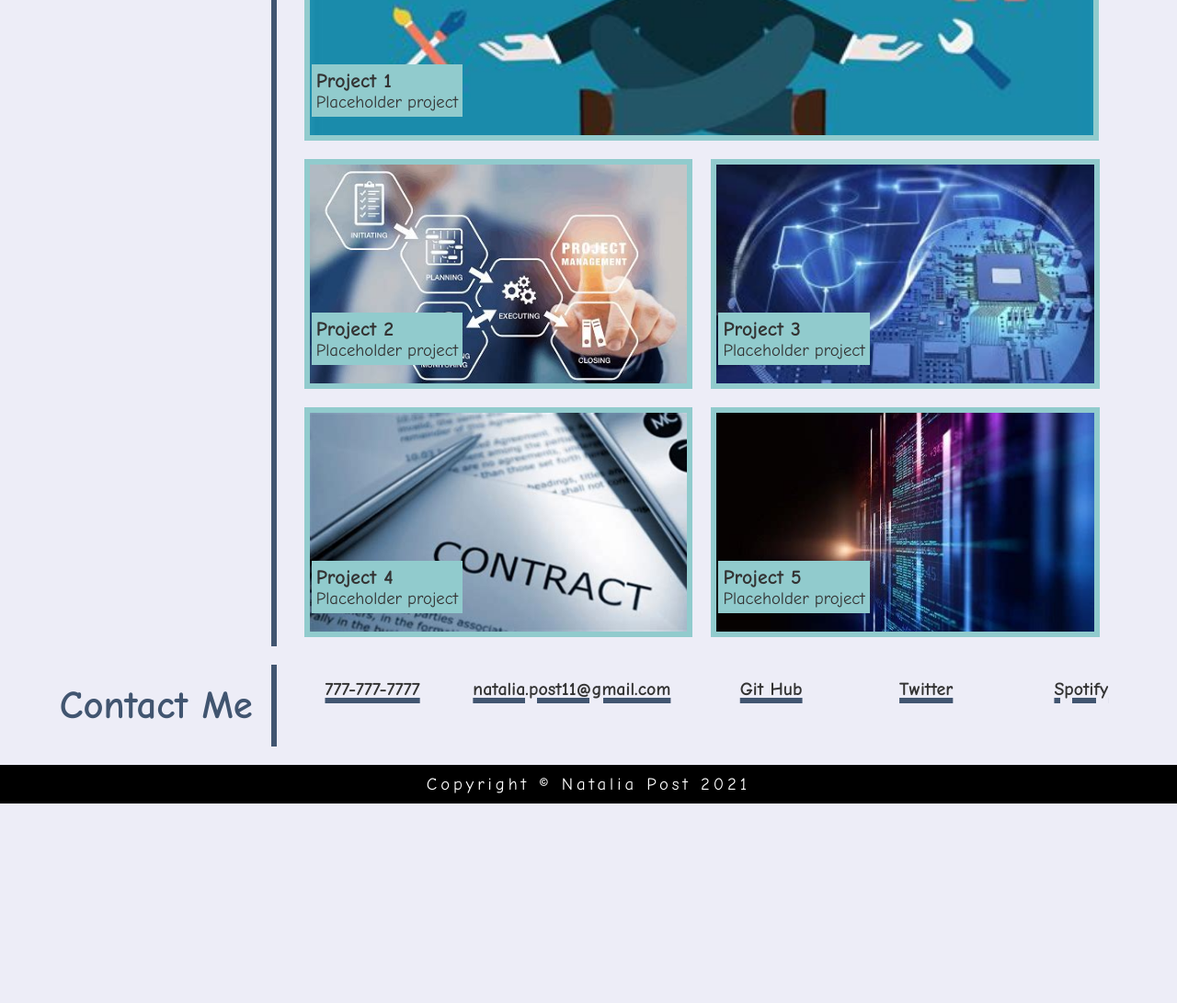
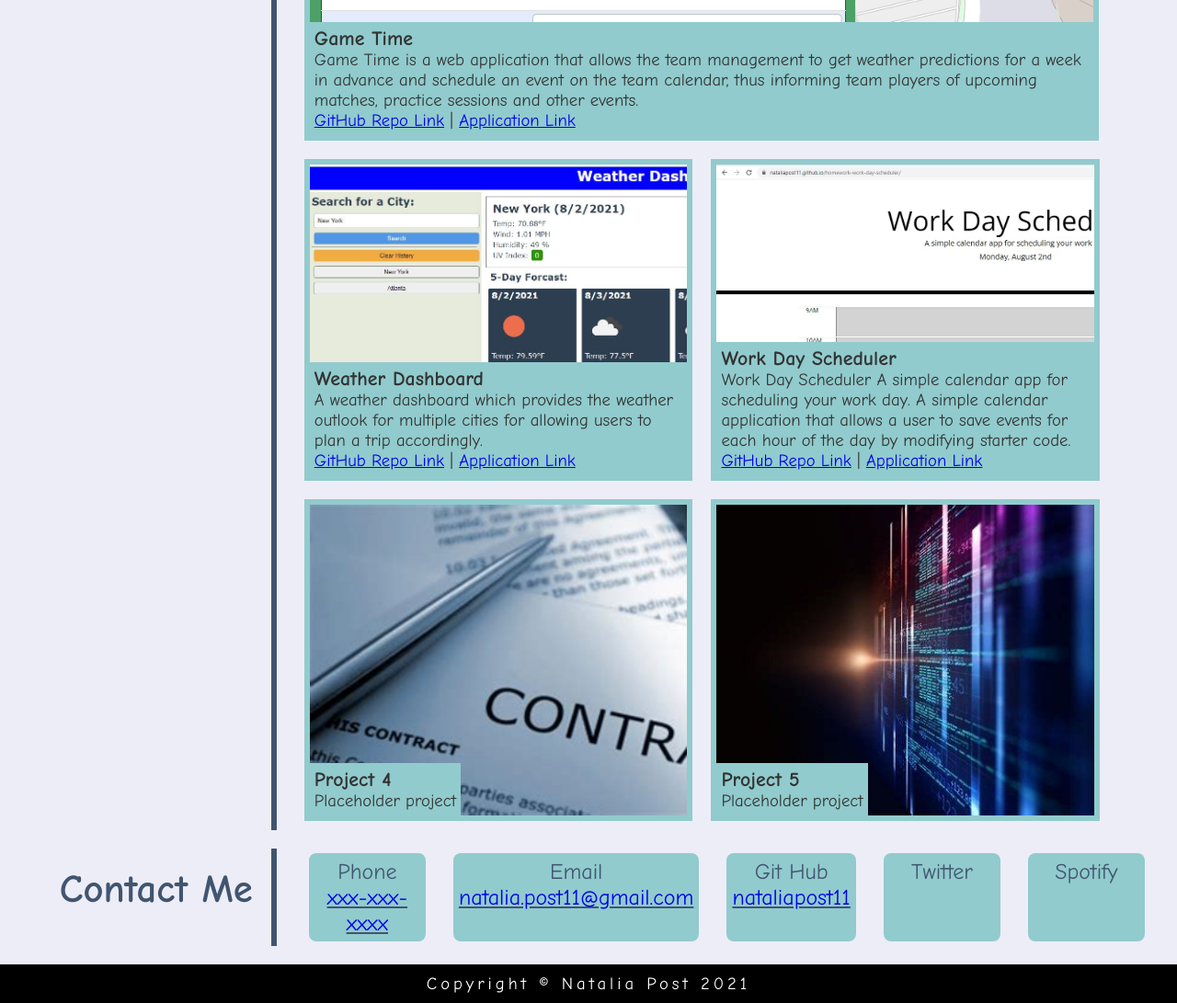
Before and after one commit to nataliapost11/portfolio, a plain HTML site: page Index.html in a window 1280 px wide. Shown: the part 920-2011 px from the top of the page at 92% size. Before the commit the page ends 1794 px from the top, so only its background shows below. Drawn offline with Linux system fonts and the light colour scheme.

Commit message:
updated potfolio

```diff
--- a/Index.html
+++ b/Index.html
@@ -35,15 +35,16 @@
         About Me
       </header>
       <div class="content">
-        <p>Hello, my name is Natalia Post, and I am New York-based freelancer. If I am not freelancing at some at of New York’s finest digital agencies, I am working on projects remotely on for clients all over the world.
-I have a diverse set of skills, ranging from design to HTML + CSS + JavaScript.
+        <p>
+          Hello, my name is Natalia Post, and I am a New York-based freelance Web Developer. If I am not freelancing at
+          some of New
+          York’s finest digital agencies, I am working on projects remotely on for clients all over the world. I have a
+          diverse set of skills, ranging from design to HTML + CSS + JavaScript.
+        </p><br />
+        <p>
+          Certificate of Completion the Institute For Robotic Process Automation & Artificial Intelligence Completed The
+          Next Gen Society: Intro to artificial intelligence.
         </p>
-
-        <br>
-<ul>Certificate of Completion the Institute For Robotic Process Automation & Artificial Intelligence
-Completed The Next Gen Society: Intro to artificial intelligence.
-</ul>
-
       </div>
     </section>
 
@@ -53,29 +54,34 @@ Completed The Next Gen Society: Intro to artificial intelligence.
         Work
       </header>
       <div class="content">
-        <section class="work-card project-1">
-          <a href="#">
+        <section class="work-card project-game-time">
           <header>
-              <h1>Project 1</h1>
-              <p>Placeholder project</p>
+            <h1>Game Time</h1>
+            <p>Game Time is a web application that allows the team management to
+              get weather predictions for a week in advance and schedule an event on the team calendar,
+              thus informing team players of upcoming matches, practice sessions and other events.</p>
+            <a target="_blank" href="https://github.com/nataliapost11/portfolio/">GitHub Repo Link</a> |
+            <a target="_blank" href="https://varunisinha.github.io/game-time/">Application Link</a>
           </header>
-          </a>
         </section>
-        <section class="work-card project-2">
-          <a href="#">
+        <section class="work-card project-weather-dashboard">
           <header>
-              <h1>Project 2</h1>
-              <p>Placeholder project</p>
+            <h1>Weather Dashboard</h1>
+            <p>A weather dashboard which provides the weather outlook for multiple
+              cities for allowing users to plan a trip accordingly.</p>
+            <a target="_blank" href="https://github.com/nataliapost11/homework-weather-dashboard">GitHub Repo Link</a> |
+            <a target="_blank" href="https://nataliapost11.github.io/homework-weather-dashboard/">Application Link</a>
           </header>
-          </a>
         </section>
-        <section class="work-card project-3">
-          <a href="#">
+        <section class="work-card project-workday-scheduler">
           <header>
-              <h1>Project 3</h1>
-              <p>Placeholder project</p>
+            <h1>Work Day Scheduler</h1>
+            <p>Work Day Scheduler A simple calendar app for scheduling your work day.
+              A simple calendar application that allows a user to save events for each hour of the
+              day by modifying starter code.</p>
+            <a href="https://github.com/nataliapost11/homework-work-day-scheduler">GitHub Repo Link</a> |
+            <a target="_blank" href="https://nataliapost11.github.io/homework-work-day-scheduler/">Application Link</a>
           </header>
-          </a>
         </section>
         <section class="work-card project-4">
           <a href="#">
@@ -101,13 +107,15 @@ Completed The Next Gen Society: Intro to artificial intelligence.
       <header>
         Contact Me
       </header>
-      <p class="content">
-        <a href="#">777-777-7777</a>
-        <a href="mailto:natalia.post11@gmail.com">natalia.post11@gmail.com</a>
-        <a href="https://github.com/nataliapost11">Git Hub</a>
-        <a href="#">Twitter</a>
-        <a href="#">Spotify</a>
-      </p>
+      <div class="content">
+        <div class="contact-item">Phone<br /><a href="#">xxx-xxx-xxxx</a></div>
+        <div class="contact-item">Email<br /><a href="mailto:natalia.post11@gmail.com">natalia.post11@gmail.com</a></div>
+        <div class="contact-item">Git Hub<br />
+          <a href="https://github.com/nataliapost11">nataliapost11</a>
+        </div>
+        <div class="contact-item">Twitter<br /><a href="#"></a></div>
+        <div class="contact-item">Spotify<br /><a href="#"></a></div>
+      </div>
     </section>
   </main>
 
--- a/assets/css/style.css
+++ b/assets/css/style.css
@@ -18,6 +18,13 @@ body {
   background-color: #EDEDF7;
 }
 
+/*
+main
+{
+  margin-top: 300px;
+}
+*/
+
 .main-header {
   display: flex;
   flex-direction: column;
@@ -30,6 +37,8 @@ body {
   background-size: cover;
   min-height: 220px;
   position: relative;
+  width: 100%;
+  z-index: 9999;
 }
 
 .main-header div {
@@ -119,7 +128,7 @@ nav a {
   background-repeat: repeat-x;
   background-size: cover;
   min-width: 300px;
-  min-height: 250px;
+  min-height: 350px;
 }
 
 .work-card a {
@@ -129,8 +138,8 @@ nav a {
 
 .work-card header {
   position: absolute;
-  left: 2px;
-  bottom: 20px;
+  left: 0px;
+  bottom: 0px;
   padding: 5px;
   background-color: #91CBCD;
   color: #333333;
@@ -145,16 +154,16 @@ nav a {
 
 /****** Project Images *********/
 
-.project-1 {
-  background-image: url(../images/project1.jpg);
+.project-game-time {
+  background-image: url(../images/project-game-time.jpg);
 }
 
-.project-2 {
-  background-image: url(../images/project2.jpg);
+.project-weather-dashboard {
+  background-image: url(../images/project-weather-dashboard.jpg);
 }
 
-.project-3 {
-  background-image: url(../images/project3.jpg);
+.project-workday-scheduler {
+  background-image: url(../images/project-workday-scheduler.jpg);
 }
 
 .project-4 {
@@ -166,19 +175,20 @@ nav a {
 }
 
 /***** Contact Me Links ******/
+#contact-me .contact-item {
+  margin: 5px 15px;
+  padding: 6px;
+  font-size: 18pt;
+  flex: 1 0 0;
+  text-align: center;
+  border-radius: 8px;
+  background-color: #91CBCD;
+}
+
 #contact-me a {
-  color: #333333;
-  text-align: center;
-  text-decoration: none;
-  font-weight: bold;
-  margin: 5px 15px;
-  font-size: 15pt;
-  padding: 10px;
-  flex: 1 0 0;
   text-decoration: underline;
   text-decoration-color: var(--section-font-color);
   text-decoration-style: solid;
-  text-decoration-thickness: 6px;
 }
 
 /****** Footer section *******/
@@ -223,8 +233,7 @@ footer {
     min-height: 300px;
   }
 
-  .portfolio-item .content
-  {
+  .portfolio-item .content {
     flex-direction: column;
   }
 
```
Also changed, not shown: assets/images/project-game-time.jpg (added), assets/images/project-weather-dashboard.jpg (added), assets/images/project-workday-scheduler.jpg (added), 1 other file. Lines whose indentation alone changed are shown as unchanged.
